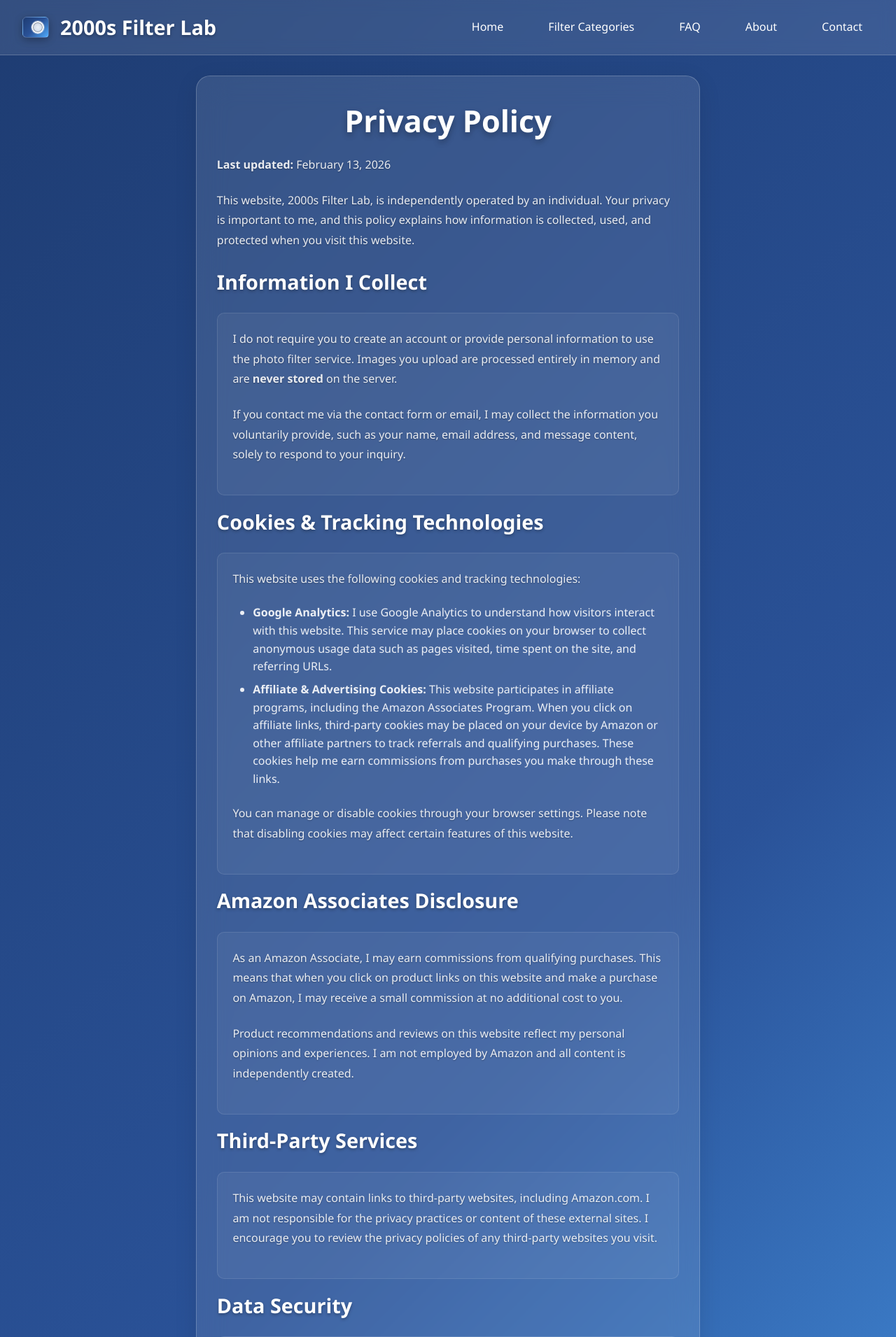
After one commit to hahahahahamster/2000s-filter-app, a Flask app: page /privacy in a window 1280 px wide. The commit adds this page. Shown: the top 1911 px of the page at 70% size. Run offline with Flask 3, Linux system fonts and the light colour scheme.

Commit message:
Amazon Associates compliance: affiliate disclaimer, View on Amazon CTAs, privacy policy page, individual operator statement

```diff
--- a/app.py
+++ b/app.py
@@ -98,6 +98,10 @@ def about():
 def contact():
     return render_template('contact.html')
 
+@app.route('/privacy')
+def privacy():
+    return render_template('privacy.html')
+
 # 不再需要下载路由，图片直接通过主路由返回
 
 if __name__ == '__main__':
--- a/templates/faq.html
+++ b/templates/faq.html
@@ -118,10 +118,12 @@
                     <div class="ad-banner-content">
                         <span class="ad-banner-badge">🐕 Pet Lovers</span>
                         <p class="ad-banner-title">Pet Supplies & More</p>
-                        <span class="ad-banner-cta">Shop Now</span>
+                        <span class="ad-banner-cta">View on Amazon</span>
                     </div>
                 </a>
             </div>
+            <p style="text-align: center; font-size: 0.8rem; color: rgba(255,255,255,0.5); margin-top: 0.8rem;">As an
+                Amazon Associate, I may earn commissions from qualifying purchases.</p>
         </div>
     </div>
 
@@ -156,7 +158,7 @@
                 <ul>
                     <li><a href="/faq">Help Center</a></li>
                     <li><a href="/contact">Contact Support</a></li>
-                    <li><a href="#">Privacy Policy</a></li>
+                    <li><a href="/privacy">Privacy Policy</a></li>
                     <li><a href="#">Terms of Service</a></li>
                 </ul>
             </div>
--- /dev/null
+++ b/templates/privacy.html
@@ -0,0 +1,164 @@
+<!DOCTYPE html>
+<html lang="en">
+
+<head>
+    <!-- Google tag (gtag.js) -->
+    <script async src="https://www.googletagmanager.com/gtag/js?id=G-1N0149ZWC1"></script>
+    <script>
+        window.dataLayer = window.dataLayer || [];
+        function gtag() { dataLayer.push(arguments); }
+        gtag('js', new Date());
+
+        gtag('config', 'G-1N0149ZWC1');
+    </script>
+    <meta charset="UTF-8">
+    <meta name="viewport" content="width=device-width, initial-scale=1.0">
+    <meta name="description"
+        content="Privacy Policy for 2000s Filter Lab - Learn how we handle your data, cookies, and affiliate partnerships.">
+    <meta name="keywords" content="2000s, retro, filter, privacy policy, cookies, data protection">
+
+    <!-- Font Awesome for social media icons -->
+    <link rel="stylesheet" href="https://cdnjs.cloudflare.com/ajax/libs/font-awesome/6.5.1/css/all.min.css">
+
+    <title>Privacy Policy - 2000s Filter Lab</title>
+    <link rel="stylesheet" href="{{ url_for('static', filename='css/style.css') }}">
+</head>
+
+<body>
+    <!-- Navigation Bar -->
+    <nav class="navbar">
+        <div class="nav-container">
+            <a href="/" class="logo">2000s Filter Lab</a>
+            <ul class="nav-menu">
+                <li><a href="/">Home</a></li>
+                <li><a href="/#filters">Filter Categories</a></li>
+                <li><a href="/faq">FAQ</a></li>
+                <li><a href="/about">About</a></li>
+                <li><a href="/contact">Contact</a></li>
+            </ul>
+        </div>
+    </nav>
+
+    <div class="page-content">
+        <h1>Privacy Policy</h1>
+        <p><strong>Last updated:</strong> February 13, 2026</p>
+
+        <p>This website, 2000s Filter Lab, is independently operated by an individual. Your privacy is important to me,
+            and this policy explains how information is collected, used, and protected when you visit this website.</p>
+
+        <h2>Information I Collect</h2>
+        <div class="faq-item">
+            <p>I do not require you to create an account or provide personal information to use the photo filter
+                service. Images you upload are processed entirely in memory and are <strong>never stored</strong> on the
+                server.</p>
+            <p>If you contact me via the contact form or email, I may collect the information you voluntarily provide,
+                such as your name, email address, and message content, solely to respond to your inquiry.</p>
+        </div>
+
+        <h2>Cookies & Tracking Technologies</h2>
+        <div class="faq-item">
+            <p>This website uses the following cookies and tracking technologies:</p>
+            <ul>
+                <li><strong>Google Analytics:</strong> I use Google Analytics to understand how visitors interact with
+                    this website. This service may place cookies on your browser to collect anonymous usage data such as
+                    pages visited, time spent on the site, and referring URLs.</li>
+                <li><strong>Affiliate & Advertising Cookies:</strong> This website participates in affiliate programs,
+                    including the Amazon Associates Program. When you click on affiliate links, third-party cookies may
+                    be placed on your device by Amazon or other affiliate partners to track referrals and qualifying
+                    purchases. These cookies help me earn commissions from purchases you make through these links.</li>
+            </ul>
+            <p>You can manage or disable cookies through your browser settings. Please note that disabling cookies may
+                affect certain features of this website.</p>
+        </div>
+
+        <h2>Amazon Associates Disclosure</h2>
+        <div class="faq-item">
+            <p>As an Amazon Associate, I may earn commissions from qualifying purchases. This means that when you click
+                on product links on this website and make a purchase on Amazon, I may receive a small commission at no
+                additional cost to you.</p>
+            <p>Product recommendations and reviews on this website reflect my personal opinions and experiences. I am
+                not
+                employed by Amazon and all content is independently created.</p>
+        </div>
+
+        <h2>Third-Party Services</h2>
+        <div class="faq-item">
+            <p>This website may contain links to third-party websites, including Amazon.com. I am not responsible for
+                the privacy practices or content of these external sites. I encourage you to review the privacy policies
+                of any third-party websites you visit.</p>
+        </div>
+
+        <h2>Data Security</h2>
+        <div class="faq-item">
+            <p>I take reasonable measures to protect any information collected through this website. However, no method
+                of transmission over the internet is 100% secure, and I cannot guarantee absolute security.</p>
+        </div>
+
+        <h2>Children's Privacy</h2>
+        <div class="faq-item">
+            <p>This website is not directed at children under the age of 13. I do not knowingly collect personal
+                information from children.</p>
+        </div>
+
+        <h2>Changes to This Policy</h2>
+        <div class="faq-item">
+            <p>I may update this privacy policy from time to time. Any changes will be posted on this page with an
+                updated revision date.</p>
+        </div>
+
+        <h2>Contact Me</h2>
+        <div class="faq-item">
+            <p>If you have any questions or concerns about this privacy policy, please contact me at:</p>
+            <p><strong>📧 Email:</strong> support@2000sfilterlab.com</p>
+        </div>
+    </div>
+
+    <!-- Footer -->
+    <footer class="footer">
+        <div class="footer-content">
+            <div class="footer-section">
+                <h4>2000s Filter Lab</h4>
+                <p>Transform your photos with nostalgic millennium styles. Experience the magic of CCD, VHS, Film, and
+                    Y2K aesthetics.</p>
+                <div class="social-links">
+                    <a href="#" title="Instagram"><i class="fab fa-instagram"></i></a>
+                    <a href="#" title="Facebook"><i class="fab fa-facebook-f"></i></a>
+                    <a href="#" title="Twitter"><i class="fab fa-twitter"></i></a>
+                    <a href="#" title="YouTube"><i class="fab fa-youtube"></i></a>
+                </div>
+            </div>
+
+            <div class="footer-section">
+                <h4>Quick Links</h4>
+                <ul>
+                    <li><a href="/">Home</a></li>
+                    <li><a href="/#filters">Filter Categories</a></li>
+                    <li><a href="/faq">FAQ</a></li>
+                    <li><a href="/about">About Us</a></li>
+                    <li><a href="/contact">Contact</a></li>
+                </ul>
+            </div>
+
+            <div class="footer-section">
+                <h4>Support</h4>
+                <ul>
+                    <li><a href="/faq">Help Center</a></li>
+                    <li><a href="/contact">Contact Support</a></li>
+                    <li><a href="/privacy">Privacy Policy</a></li>
+                    <li><a href="#">Terms of Service</a></li>
+                </ul>
+            </div>
+
+            <div class="footer-section">
+                <h4>Contact Info</h4>
+                <p>📧 support@2000sfilterlab.com</p>
+            </div>
+        </div>
+
+        <div class="footer-bottom">
+            <p>&copy; 2025 2000s Filter Lab. All rights reserved. | Made with ❤️ for nostalgic memories</p>
+        </div>
+    </footer>
+</body>
+
+</html>
```
Also changed, not shown: templates/about.html (+7 -2 lines), templates/contact.html (+8 -3 lines), templates/index.html (+48 -23 lines).
